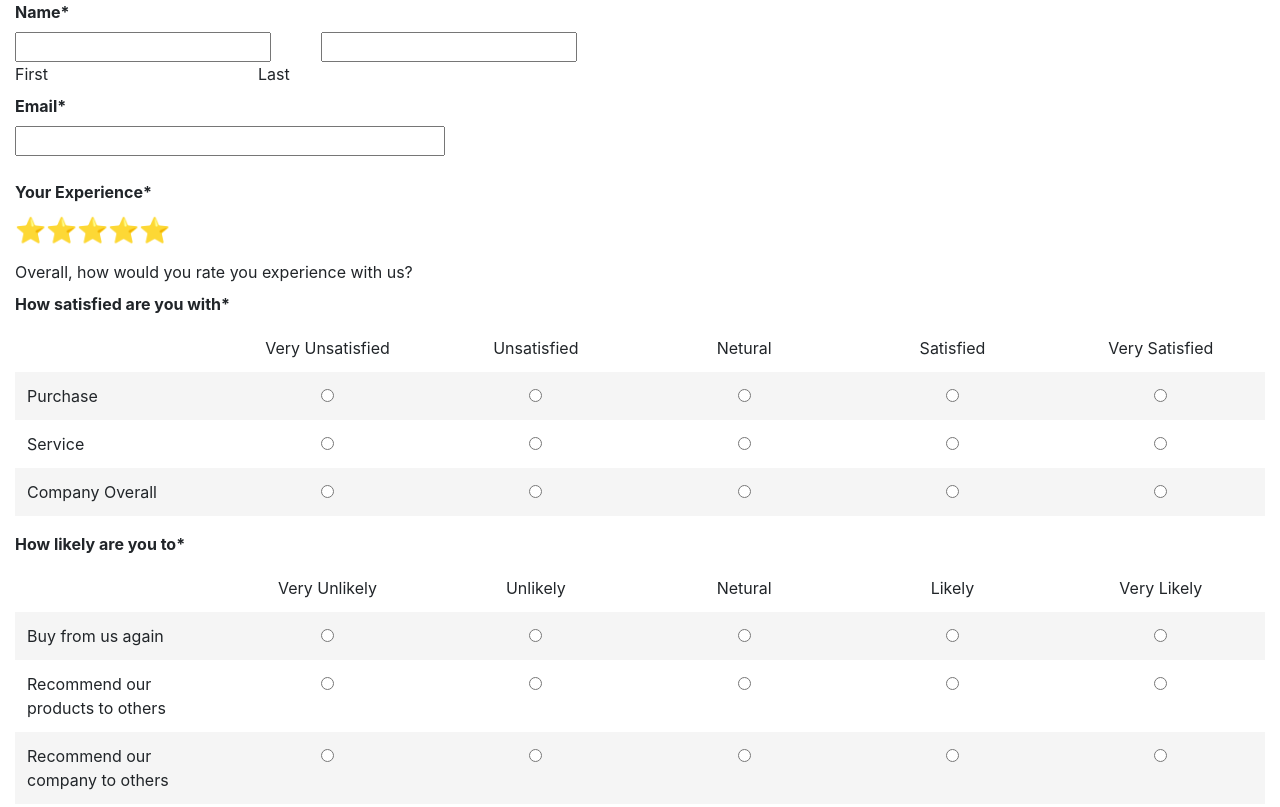
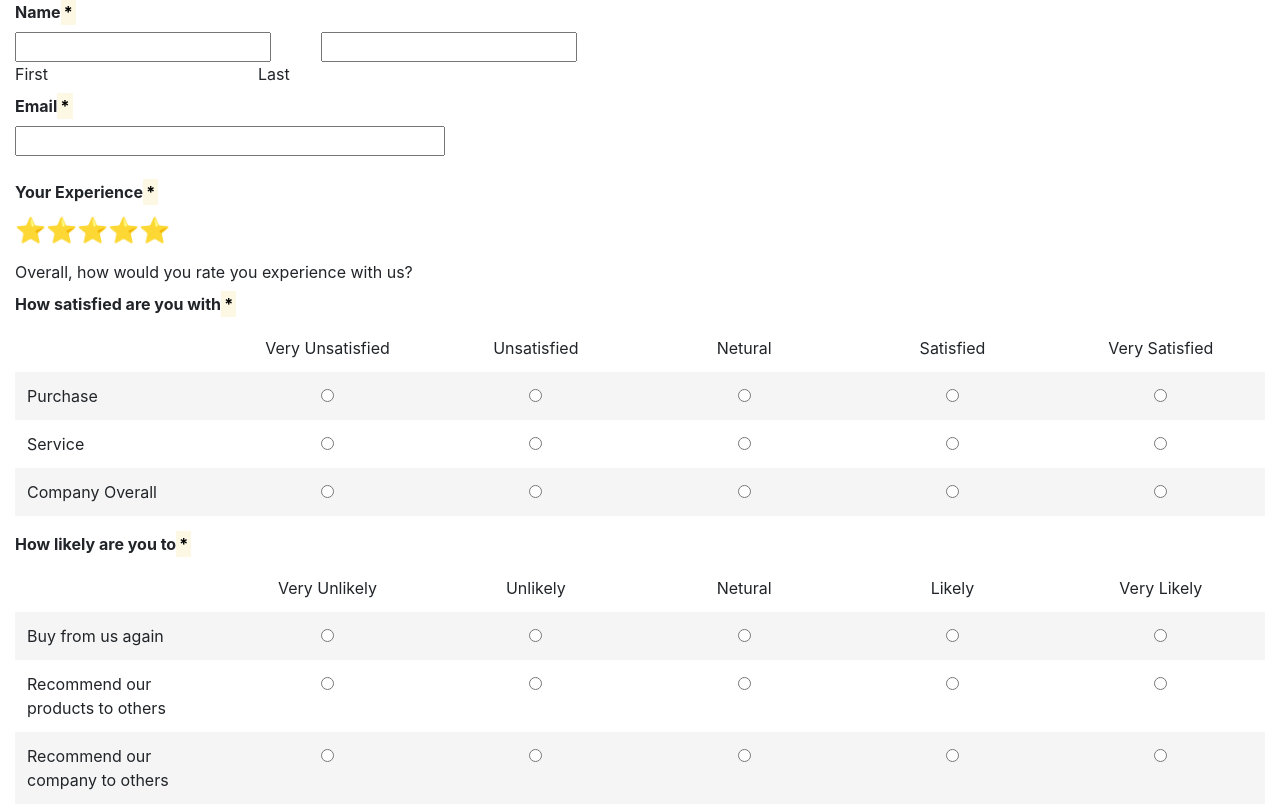
Before and after one commit to Harmit1708/Survey-Form, a plain HTML site: page Index.html in a window 1280 px wide. Shown: the top 807 px of the page. Drawn offline with Linux system fonts and the light colour scheme.

Commit message:
Update Index.html

```diff
--- a/Index.html
+++ b/Index.html
@@ -10,15 +10,15 @@
 </head>
 <body>
     <form class="container-fluid">
-            <label for="name"><b>Name*</b></label><br>
+            <label for="name"><b>Name<mark>*</mark></b></label><br>
             <input class="fname" type="text" required><input class="lname" type="text" required><br>
             <label class="fname_label" for="fname">First</label><label class="lname_label" for="lname">Last</label><br>
-            <label for="email"><b>Email*</b></label><br>
+            <label for="email"><b>Email<mark>*</mark></b></label><br>
             <input type="email" required><br>
-            <label for="your_experience"><b>Your Experience*</b></label><br>
+            <label for="your_experience"><b>Your Experience<mark>*</mark></b></label><br>
             <label for="star" class="star">⭐⭐⭐⭐⭐</label><br><br>
             <label for="text">Overall, how would you rate you experience with us?</label><br>
-            <label for="satisfied"><b>How satisfied are you with*</b></label><br>
+            <label for="satisfied"><b>How satisfied are you with<mark>*</mark></b></label><br>
             <table class="table text-center">
                 <tbody>
                     <tr>
@@ -55,7 +55,7 @@
                     </tr>
                 </tbody>
             </table>
-            <label for=""><b>How likely are you to*</b></label><br>
+            <label for=""><b>How likely are you to<mark>*</mark></b></label><br>
             <table class="table text-center">
                 <tbody>
                     <tr>
```
